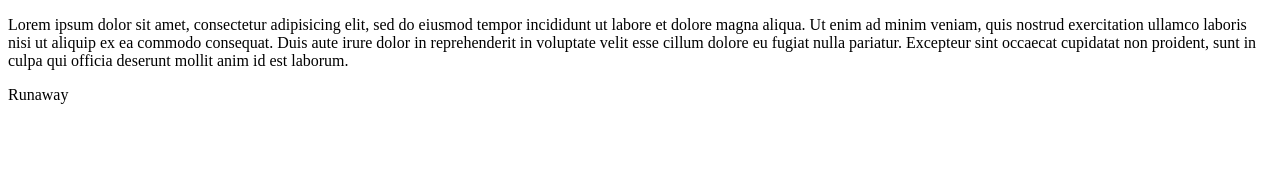
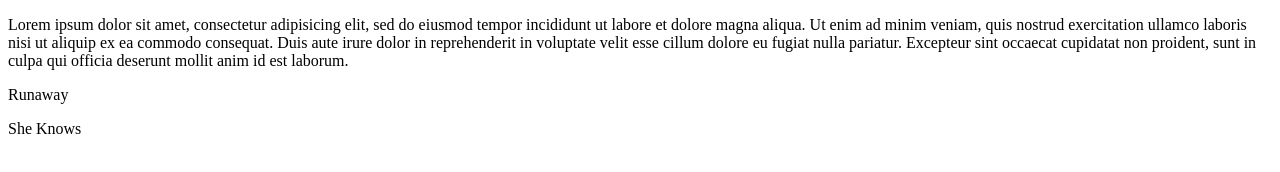
Before and after one commit to Singatha/gittest, a plain HTML site: page index.html in a window 1280 px wide. Drawn offline with Linux system fonts and the light colour scheme.

Commit message:
added she knows

```diff
--- a/index.html
+++ b/index.html
@@ -12,4 +12,5 @@
 proident, sunt in culpa qui officia deserunt mollit anim id est laborum.</p>
 </body>
 <p> Runaway </p>
+<p> She Knows </p>
 </html>
```
